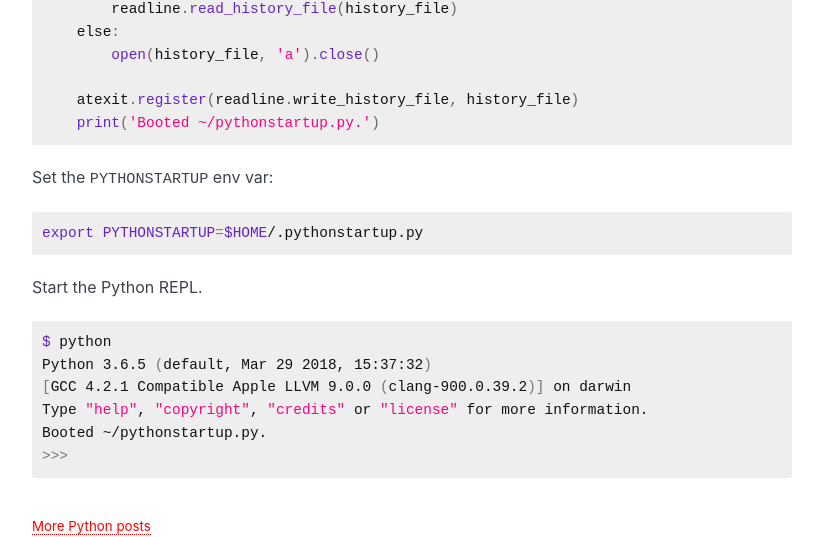
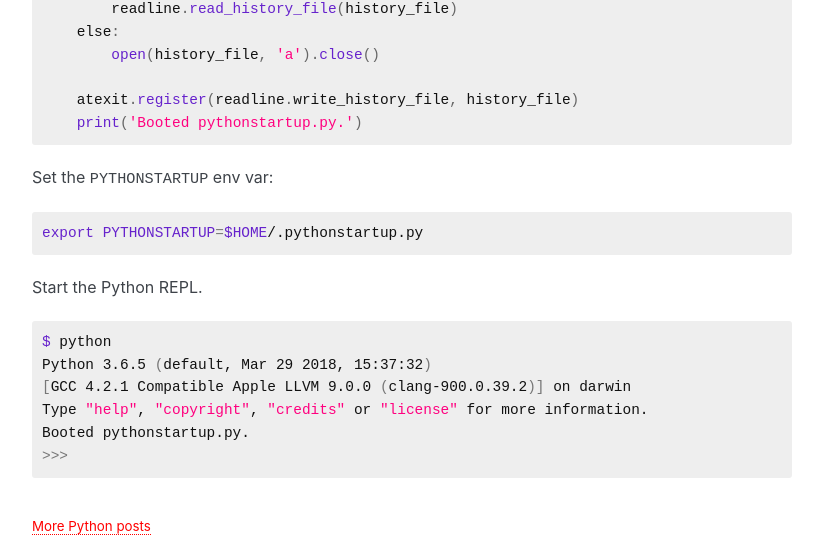
Before and after one commit to explodinglabs/explodinglabs.github.io, a Jekyll site: the page built from _posts/python/2018-06-20-mac-repl-readline.markdown, in a window 1280 px wide. Shown: the part 851-1388 px from the top of the page, without its empty margins (228-1051 px from the left). Built offline with Jekyll 4.4.1, drawn with Linux system fonts in a browser that asks for light colours; some web fonts are replaced.

````diff
--- a/_posts/python/2018-06-20-mac-repl-readline.markdown
+++ b/_posts/python/2018-06-20-mac-repl-readline.markdown
@@ -46,7 +46,7 @@ else:
         open(history_file, 'a').close()
 
     atexit.register(readline.write_history_file, history_file)
-    print('Booted ~/pythonstartup.py.')
+    print('Booted pythonstartup.py.')
 ```
 
 Set the `PYTHONSTARTUP` env var:
@@ -60,6 +60,6 @@ $ python
 Python 3.6.5 (default, Mar 29 2018, 15:37:32)
 [GCC 4.2.1 Compatible Apple LLVM 9.0.0 (clang-900.0.39.2)] on darwin
 Type "help", "copyright", "credits" or "license" for more information.
-Booted ~/pythonstartup.py.
+Booted pythonstartup.py.
 >>>
 ```
````
